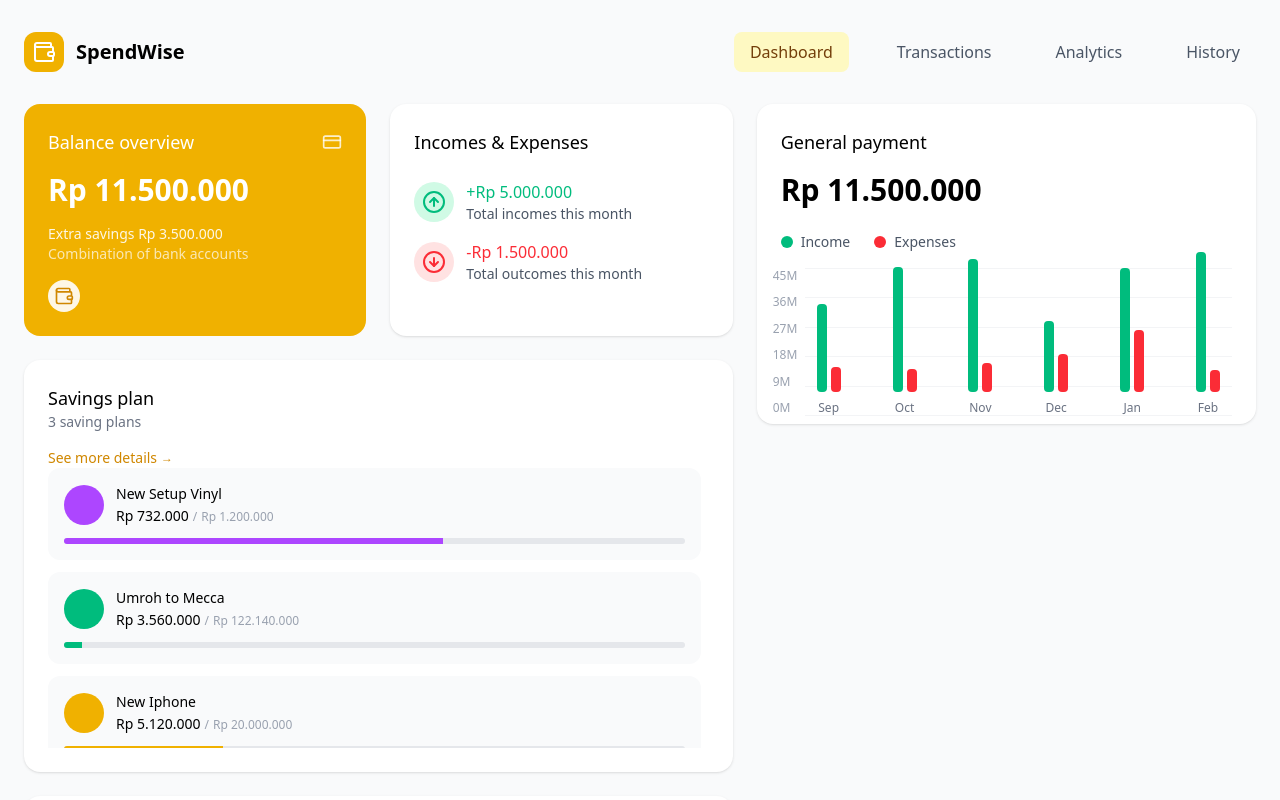
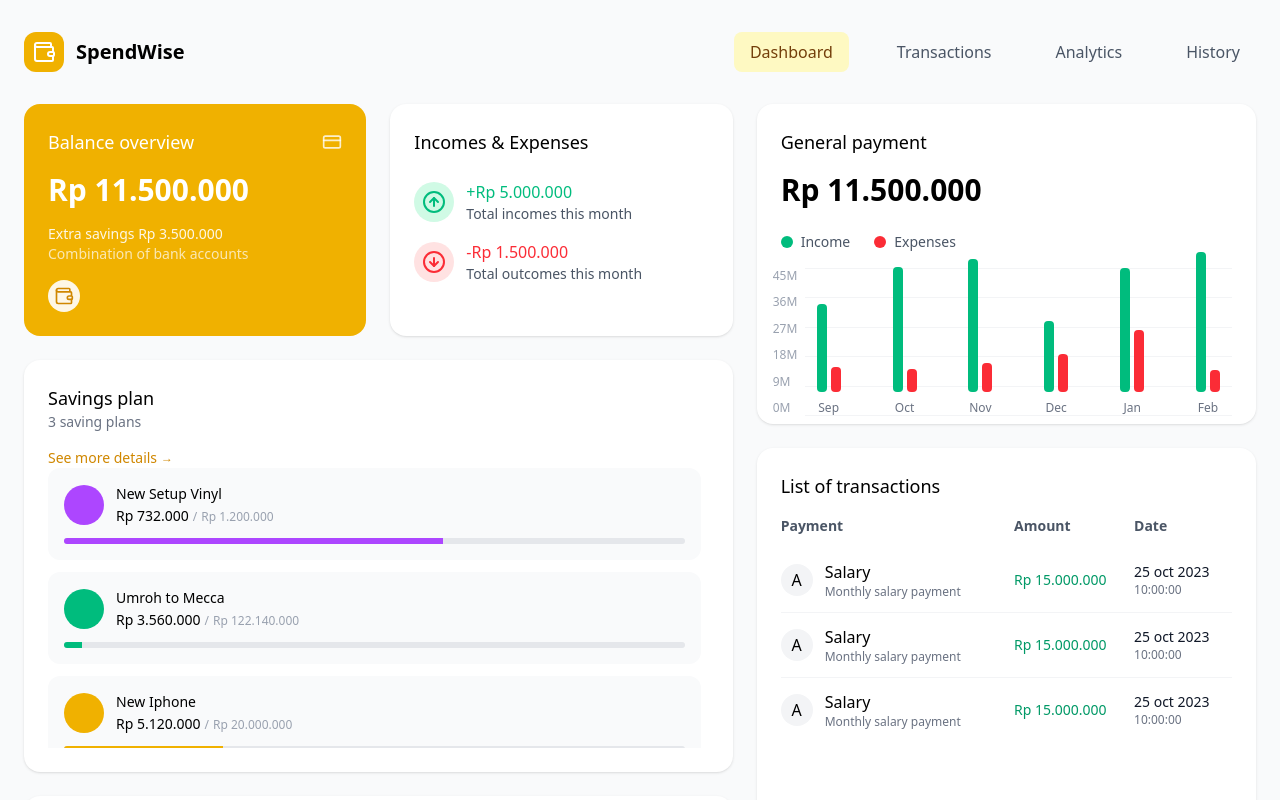
Before and after one commit to kiptr/SpendWise, a React (Vite) app: page / in a window 1280 px wide. Shown: the top 800 px of the page. Built offline with nearby package versions, Linux system fonts and the light colour scheme.

Commit message:
feat: integrate TransactionList into dashboard page

```diff
--- a/src/pages/Dashboard.tsx
+++ b/src/pages/Dashboard.tsx
@@ -4,6 +4,7 @@ import { IncomeExpenses } from "../components/IncomeExpenses";
 import { SavingPlans } from "../components/SavingPlans";
 import { GeneralPayment } from "../components/GeneralPayment";
 import { LastIncome } from "../components/LastIncome";
+import { TransactionList } from "../components/TransactionList";
 import {
   getLast6Months,
   mockSavingPlans,
@@ -25,6 +26,7 @@ export function Dashboard() {
       </div>
       <div className="col-span-12 lg:col-span-5 grid grid-rows-[320px_1fr] gap-6">
         <GeneralPayment data={monthlyData} />
+        <TransactionList transactions={mockTransactions.slice(-9)} />
       </div>
     </div>
   );
```
